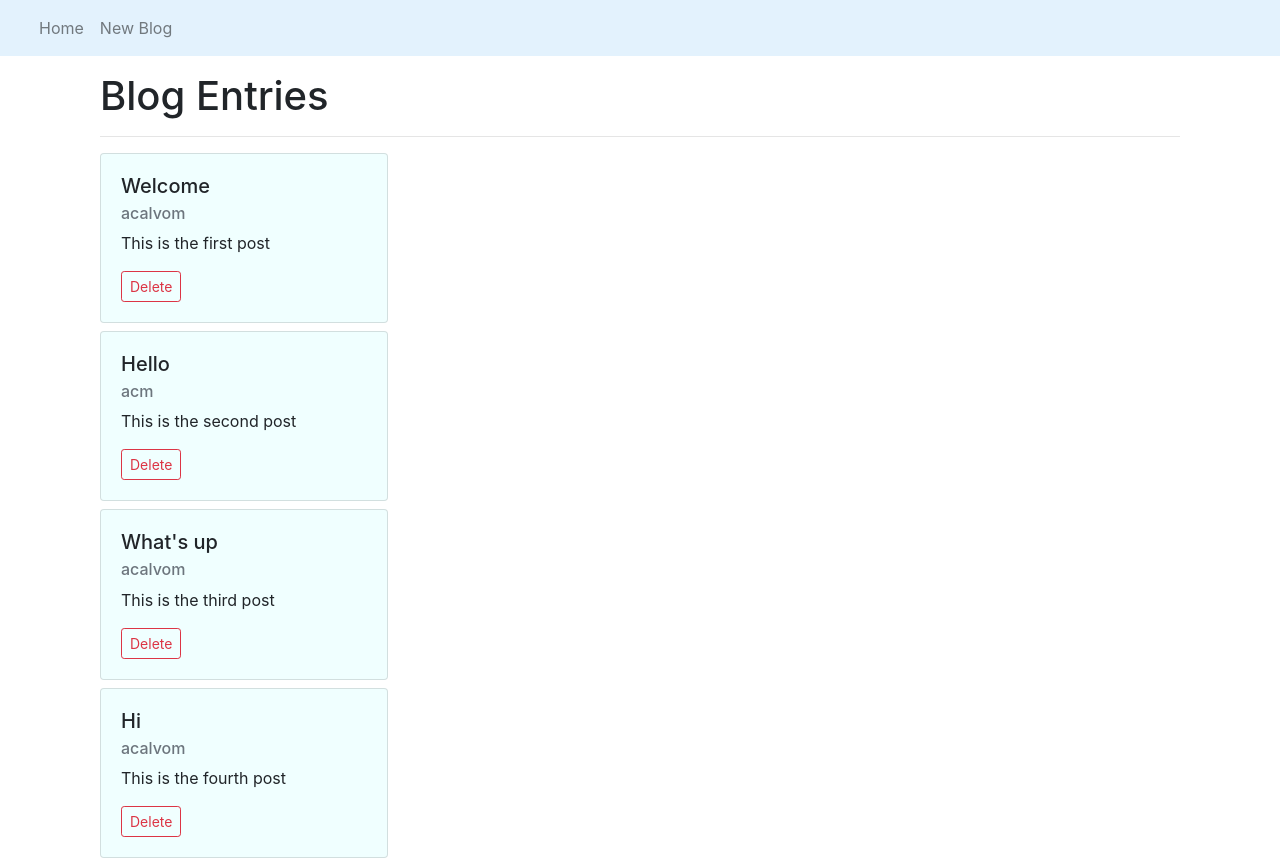
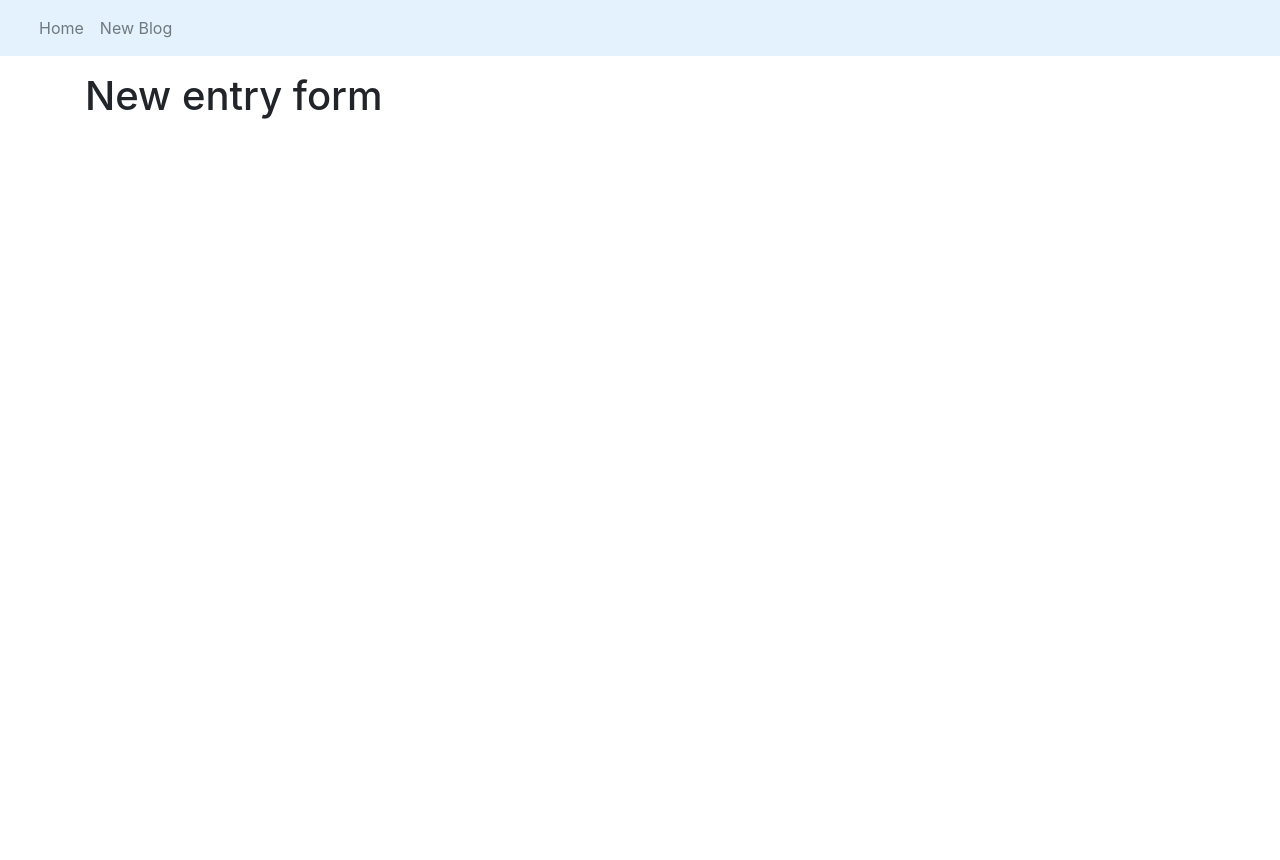
Before and after one commit to acalvom/learning-react-blog, a React (Create React App) app: page /new-entry in a window 1280 px wide. Shown: the top 860 px of the page. After the commit the page ends 800 px from the top, so only its background shows below. Built offline with nearby package versions, Linux system fonts and the light colour scheme; data requests are answered from the project's data file.

Commit message:
Implement routing in the app

```diff
--- a/src/App.js
+++ b/src/App.js
@@ -1,17 +1,22 @@
-import React, {Fragment} from 'react';
+import React from 'react';
+import {BrowserRouter as Router, Route, Switch} from "react-router-dom";
 import Home from "./components/Home";
 import Navbar from "./components/Navbar";
 import './App.css'
+import NewEntryForm from "./components/NewEntryForm";
 
 function App() {
 
     return (
-        <Fragment>
+        <Router>
             <Navbar/>
             <div className="container my-3">
-                <Home/>
+                <Switch>
+                    <Route exact path="/"><Home/></Route>
+                    <Route path="/new-entry"><NewEntryForm/></Route>
+                </Switch>
             </div>
-        </Fragment>
+        </Router>
     );
 }
 
--- /dev/null
+++ b/src/components/NewEntryForm.jsx
@@ -0,0 +1,11 @@
+import React from 'react';
+
+const NewEntryForm = () => {
+    return (
+        <div>
+            <h1>New entry form</h1>
+        </div>
+    );
+};
+
+export default NewEntryForm;
```
